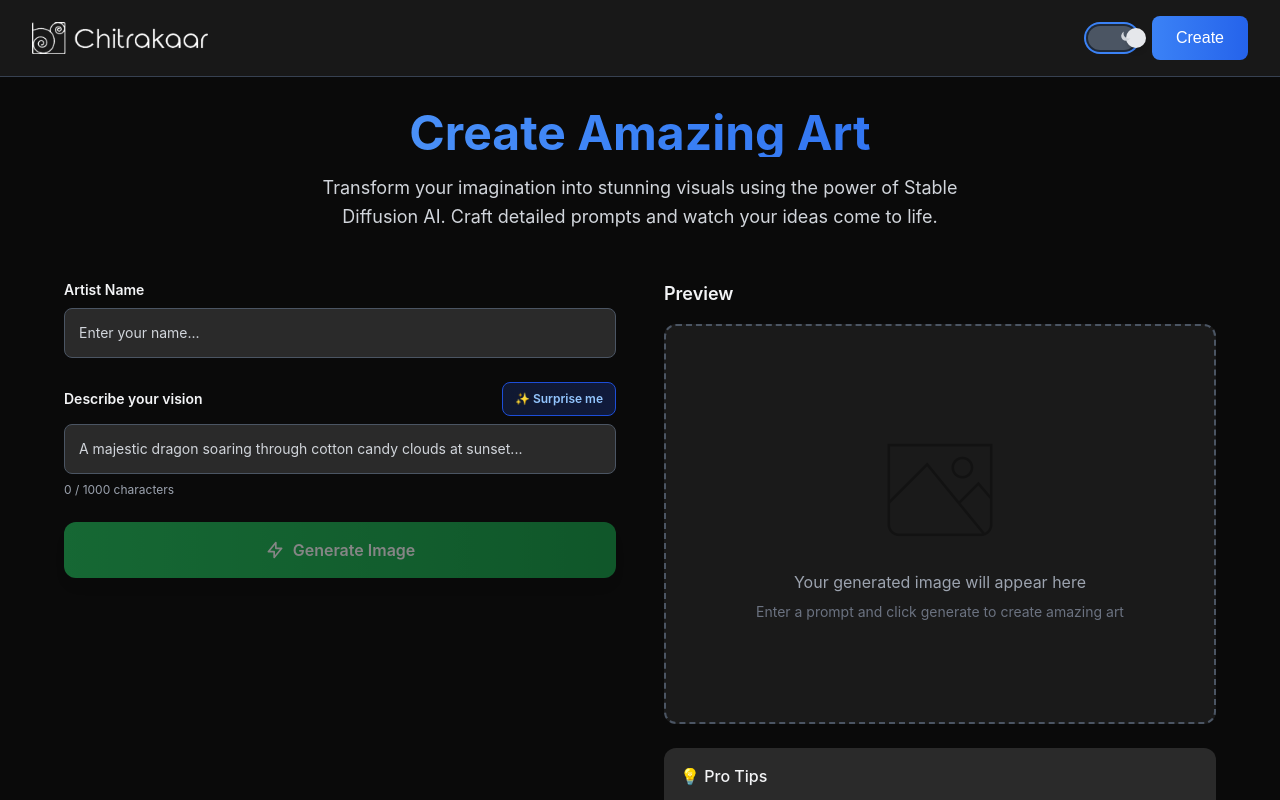
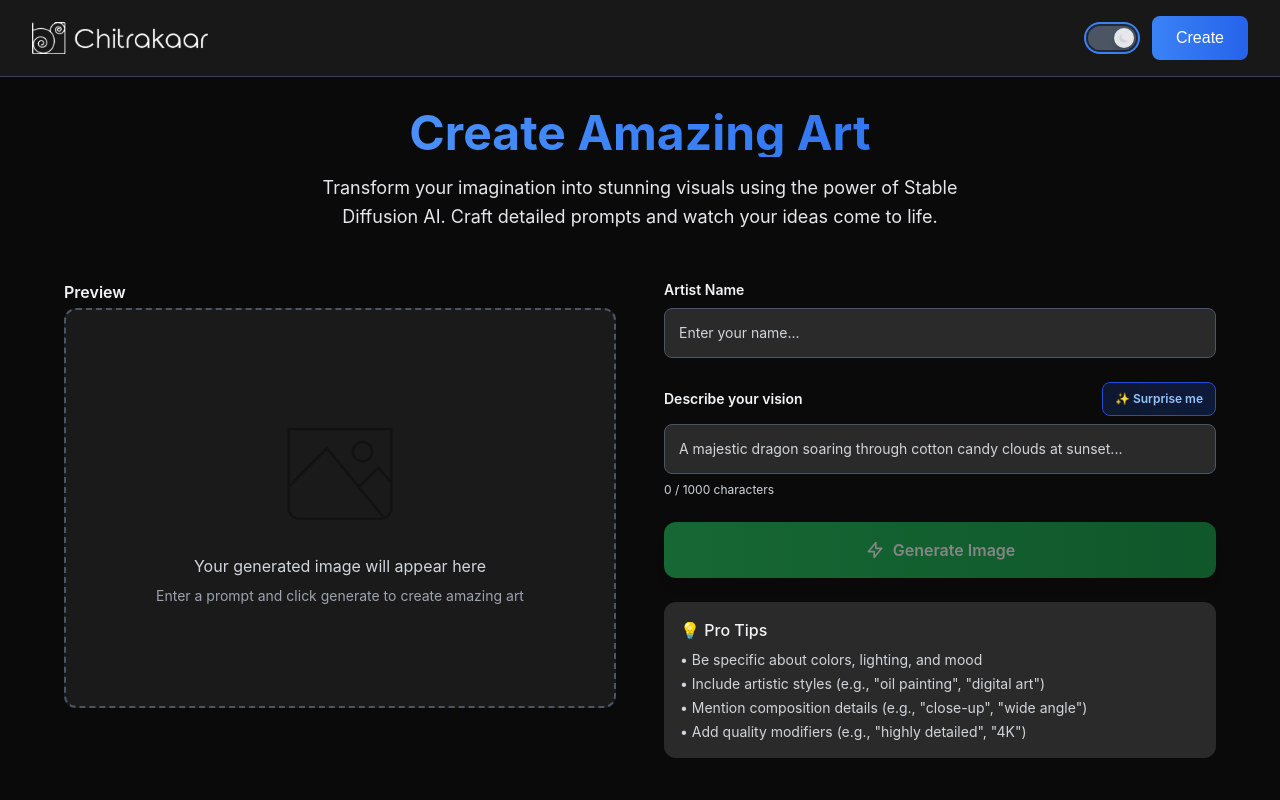
Before and after one commit to iamrohitkandpal/Chitrakaar, a React (Vite) app in the folder client/: page /create-image in a window 1280 px wide. Both pictures are taken after a click on the button "Toggle theme". Shown: the top 800 px of the page. Built offline with nearby package versions, Linux system fonts and the light colour scheme; no server answers; a web font is replaced by a local one.

Commit message:
Did more frontend work

```diff
--- a/client/src/components/Loader.jsx
+++ b/client/src/components/Loader.jsx
@@ -6,7 +6,7 @@ const Loader = () => (
       <div className="w-12 h-12 border-4 border-gray-200 dark:border-gray-700 rounded-full animate-pulse"></div>
       <div className="absolute top-0 left-0 w-12 h-12 border-4 border-primary-600 dark:border-primary-400 border-t-transparent rounded-full animate-spin"></div>
     </div>
-    <div className="text-sm font-medium text-gray-600 dark:text-gray-300 animate-pulse">
+    <div className="text-sm font-medium text-gray-600 dark:text-gray-200 animate-pulse">
       Creating magic...
     </div>
     <div className="flex space-x-1">
--- a/client/src/components/ThemeToggle.jsx
+++ b/client/src/components/ThemeToggle.jsx
@@ -12,18 +12,18 @@ const ThemeToggle = () => {
     >
       <span
         className={`inline-block w-5 h-5 transition-transform duration-200 transform bg-white dark:bg-gray-200 rounded-full shadow-md ${
-          isDark ? 'translate-x-6' : 'translate-x-0'
+          isDark ? 'translate-x-3' : '-translate-x-3'
         }`}
       />
 
       {/* Sun Icon */}
       <span
-        className={`absolute left-1 top-1 transition-opacity duration-200 ${
+        className={`absolute left-1.5 transition-opacity duration-200 ${
           isDark ? 'opacity-0' : 'opacity-100'
         }`}
       >
         <svg
-          className="w-3 h-3 text-yellow-500"
+          className="w-3 h-3 text-yellow-600"
           fill="currentColor"
           viewBox="0 0 20 20"
         >
@@ -37,7 +37,7 @@ const ThemeToggle = () => {
 
       {/* Moon Icon */}
       <span
-        className={`absolute right-1 top-1 transition-opacity duration-200 ${
+        className={`absolute right-1.5 transition-opacity duration-200 ${
           isDark ? 'opacity-100' : 'opacity-0'
         }`}
       >
--- a/client/src/pages/CreateImage.jsx
+++ b/client/src/pages/CreateImage.jsx
@@ -103,24 +103,78 @@ const CreateImage = () => {
         <h1 className="font-bold text-4xl md:text-5xl bg-gradient-to-r from-primary-600 via-primary-700 to-primary-800 dark:from-primary-400 dark:via-primary-500 dark:to-primary-600 bg-clip-text text-transparent mb-4">
           Create Amazing Art
         </h1>
-        <p className="text-lg text-gray-600 dark:text-gray-300 max-w-2xl mx-auto leading-relaxed">
-          Transform your imagination into stunning visuals using the power of Stable Diffusion AI.
-          Craft detailed prompts and watch your ideas come to life.
+        <p className="text-lg text-gray-600 dark:text-gray-200 max-w-2xl mx-auto leading-relaxed">
+          Transform your imagination into stunning visuals using the power of
+          Stable Diffusion AI. Craft detailed prompts and watch your ideas come
+          to life.
         </p>
       </div>
 
       <div className="grid lg:grid-cols-2 gap-12 items-start">
+        {/* Preview Section */}
+        <div className="order-1 lg:order-1">
+          <div className="sticky top-24">
+            <h3 className="font-semibold text-md mb-1 text-gray-900 dark:text-gray-100 ">
+              Preview
+            </h3>
+            <div className="relative bg-white dark:bg-dark-800 border-2 border-dashed border-gray-300 dark:border-gray-600 rounded-xl p-8 min-h-[400px] flex items-center justify-center overflow-hidden group transition-all duration-300 hover:border-primary-400 dark:hover:border-primary-500">
+              {form.photo ? (
+                <div className="relative w-full h-full max-w-md max-h-96">
+                  <img
+                    src={form.photo}
+                    alt={form.prompt || "Generated artwork"}
+                    className="w-full h-full object-contain rounded-lg shadow-lg"
+                  />
+                  <div className="absolute inset-0 bg-gradient-to-t from-black/20 to-transparent opacity-0 group-hover:opacity-100 transition-opacity duration-300 rounded-lg"></div>
+                </div>
+              ) : (
+                <div className="text-center">
+                  <img
+                    src={preview}
+                    alt="Preview placeholder"
+                    className="w-32 h-32 mx-auto mb-4 opacity-50 dark:opacity-30"
+                  />
+                  <p className="text-gray-500 dark:text-gray-300 mb-2">
+                    Your generated image will appear here
+                  </p>
+                  <p className="text-sm text-gray-400 dark:text-gray-400">
+                    Enter a prompt and click generate to create amazing art
+                  </p>
+                </div>
+              )}
+
+              {generatingImage && (
+                <div className="absolute inset-0 bg-white/90 dark:bg-dark-800/90 backdrop-blur-sm flex items-center justify-center rounded-xl">
+                  <Loader />
+                </div>
+              )}
+            </div>
+          </div>
+        </div>
+
         {/* Form Section */}
-        <div className="order-2 lg:order-1">
+        <div className="order-2 lg:order-2">
           <form className="space-y-6" onSubmit={handleSubmit}>
             {/* Error Message */}
             {error && (
               <div className="p-4 bg-red-50 dark:bg-red-900/20 border border-red-200 dark:border-red-800 rounded-xl">
                 <div className="flex items-center gap-3">
-                  <svg className="w-5 h-5 text-red-500" fill="none" stroke="currentColor" viewBox="0 0 24 24">
-                    <path strokeLinecap="round" strokeLinejoin="round" strokeWidth={2} d="M12 8v4m0 4h.01M21 12a9 9 0 11-18 0 9 9 0 0118 0z" />
+                  <svg
+                    className="w-5 h-5 text-red-500"
+                    fill="none"
+                    stroke="currentColor"
+                    viewBox="0 0 24 24"
+                  >
+                    <path
+                      strokeLinecap="round"
+                      strokeLinejoin="round"
+                      strokeWidth={2}
+                      d="M12 8v4m0 4h.01M21 12a9 9 0 11-18 0 9 9 0 0118 0z"
+                    />
                   </svg>
-                  <p className="text-sm text-red-700 dark:text-red-400">{error}</p>
+                  <p className="text-sm text-red-700 dark:text-red-400">
+                    {error}
+                  </p>
                 </div>
               </div>
             )}
@@ -146,11 +200,19 @@ const CreateImage = () => {
                 handleSurpriseMe={handleSurpriseMe}
               />
               <div className="flex items-center justify-between mt-2 text-xs">
-                <span className={`${form.prompt.length > 800 ? 'text-orange-600 dark:text-orange-400' : 'text-gray-500 dark:text-gray-400'}`}>
+                <span
+                  className={`${
+                    form.prompt.length > 800
+                      ? "text-orange-600 dark:text-orange-400"
+                      : "text-gray-500 dark:text-gray-300"
+                  }`}
+                >
                   {form.prompt.length} / 1000 characters
                 </span>
                 {form.prompt.length > 800 && (
-                  <span className="text-orange-600 dark:text-orange-400">Consider shortening for better results</span>
+                  <span className="text-orange-600 dark:text-orange-400">
+                    Consider shortening for better results
+                  </span>
                 )}
               </div>
             </div>
@@ -169,8 +231,18 @@ const CreateImage = () => {
                 </div>
               ) : (
                 <div className="flex items-center justify-center gap-2">
-                  <svg className="w-5 h-5" fill="none" stroke="currentColor" viewBox="0 0 24 24">
-                    <path strokeLinecap="round" strokeLinejoin="round" strokeWidth={2} d="M13 10V3L4 14h7v7l9-11h-7z" />
+                  <svg
+                    className="w-5 h-5"
+                    fill="none"
+                    stroke="currentColor"
+                    viewBox="0 0 24 24"
+                  >
+                    <path
+                      strokeLinecap="round"
+                      strokeLinejoin="round"
+                      strokeWidth={2}
+                      d="M13 10V3L4 14h7v7l9-11h-7z"
+                    />
                   </svg>
                   Generate Image
                 </div>
@@ -181,9 +253,12 @@ const CreateImage = () => {
             {form.photo && (
               <div className="border-t border-gray-200 dark:border-gray-700 pt-6">
                 <div className="p-4 bg-blue-50 dark:bg-blue-900/20 rounded-xl border border-blue-200 dark:border-blue-800 mb-6">
-                  <h3 className="font-semibold text-blue-900 dark:text-blue-100 mb-2">🎉 Image Generated Successfully!</h3>
+                  <h3 className="font-semibold text-blue-900 dark:text-blue-100 mb-2">
+                    🎉 Image Generated Successfully!
+                  </h3>
                   <p className="text-sm text-blue-700 dark:text-blue-300">
-                    Love your creation? Share it with the community to inspire others and showcase your artistic vision.
+                    Love your creation? Share it with the community to inspire
+                    others and showcase your artistic vision.
                   </p>
                 </div>
 
@@ -199,8 +274,18 @@ const CreateImage = () => {
                     </div>
                   ) : (
                     <div className="flex items-center justify-center gap-2">
-                      <svg className="w-5 h-5" fill="none" stroke="currentColor" viewBox="0 0 24 24">
-                        <path strokeLinecap="round" strokeLinejoin="round" strokeWidth={2} d="M8.684 13.342C8.886 12.938 9 12.482 9 12c0-.482-.114-.938-.316-1.342m0 2.684a3 3 0 110-2.684m0 2.684l6.632 3.316m-6.632-6l6.632-3.316m0 0a3 3 0 105.367-2.684 3 3 0 00-5.367 2.684zm0 9.316a3 3 0 105.367 2.684 3 3 0 00-5.367-2.684z" />
+                      <svg
+                        className="w-5 h-5"
+                        fill="none"
+                        stroke="currentColor"
+                        viewBox="0 0 24 24"
+                      >
+                        <path
+                          strokeLinecap="round"
+                          strokeLinejoin="round"
+                          strokeWidth={2}
+                          d="M8.684 13.342C8.886 12.938 9 12.482 9 12c0-.482-.114-.938-.316-1.342m0 2.684a3 3 0 110-2.684m0 2.684l6.632 3.316m-6.632-6l6.632-3.316m0 0a3 3 0 105.367-2.684 3 3 0 00-5.367 2.684zm0 9.316a3 3 0 105.367 2.684 3 3 0 00-5.367-2.684z"
+                        />
                       </svg>
                       Share with Community
                     </div>
@@ -209,51 +294,27 @@ const CreateImage = () => {
               </div>
             )}
           </form>
-        </div>
 
-        {/* Preview Section */}
-        <div className="order-1 lg:order-2">
-          <div className="sticky top-24">
-            <h3 className="font-semibold text-lg text-gray-900 dark:text-gray-100 mb-4">Preview</h3>
-            <div className="relative bg-white dark:bg-dark-800 border-2 border-dashed border-gray-300 dark:border-gray-600 rounded-xl p-8 min-h-[400px] flex items-center justify-center overflow-hidden group transition-all duration-300 hover:border-primary-400 dark:hover:border-primary-500">
-              {form.photo ? (
-                <div className="relative w-full h-full max-w-md max-h-96">
-                  <img
-                    src={form.photo}
-                    alt={form.prompt || "Generated artwork"}
-                    className="w-full h-full object-contain rounded-lg shadow-lg"
-                  />
-                  <div className="absolute inset-0 bg-gradient-to-t from-black/20 to-transparent opacity-0 group-hover:opacity-100 transition-opacity duration-300 rounded-lg"></div>
-                </div>
-              ) : (
-                <div className="text-center">
-                  <img
-                    src={preview}
-                    alt="Preview placeholder"
-                    className="w-32 h-32 mx-auto mb-4 opacity-50 dark:opacity-30"
-                  />
-                  <p className="text-gray-500 dark:text-gray-400 mb-2">Your generated image will appear here</p>
-                  <p className="text-sm text-gray-400 dark:text-gray-500">Enter a prompt and click generate to create amazing art</p>
-                </div>
-              )}
-
-              {generatingImage && (
-                <div className="absolute inset-0 bg-white/90 dark:bg-dark-800/90 backdrop-blur-sm flex items-center justify-center rounded-xl">
-                  <Loader />
-                </div>
-              )}
-            </div>
-
-            {/* Tips */}
-            <div className="mt-6 p-4 bg-gray-50 dark:bg-dark-700 rounded-xl">
-              <h4 className="font-medium text-gray-900 dark:text-gray-100 mb-2">💡 Pro Tips</h4>
-              <ul className="text-sm text-gray-600 dark:text-gray-400 space-y-1">
-                <li>• Be specific about colors, lighting, and mood</li>
-                <li>• Include artistic styles (e.g., "oil painting", "digital art")</li>
-                <li>• Mention composition details (e.g., "close-up", "wide angle")</li>
-                <li>• Add quality modifiers (e.g., "highly detailed", "4K")</li>
-              </ul>
-            </div>
+          {/* Tips */}
+          <div className="mt-6 p-4 bg-gray-50 dark:bg-dark-700 rounded-xl">
+            <h4 className="font-medium text-gray-900 dark:text-gray-100 mb-2">
+              💡 Pro Tips
+            </h4>
+            <ul className="text-sm text-gray-600 dark:text-gray-300 space-y-1">
+              <li>• Be specific about colors, lighting, and mood</li>
+              <li>
+                • Include artistic styles (e.g., &quot;oil painting&quot;,
+                &quot;digital art&quot;)
+              </li>
+              <li>
+                • Mention composition details (e.g., &quot;close-up&quot;,
+                &quot;wide angle&quot;)
+              </li>
+              <li>
+                • Add quality modifiers (e.g., &quot;highly detailed&quot;,
+                &quot;4K&quot;)
+              </li>
+            </ul>
           </div>
         </div>
       </div>
```
Also changed, not shown: client/src/components/Footer.jsx (+7 -6 lines), client/src/pages/Home.jsx (+5 -5 lines).
